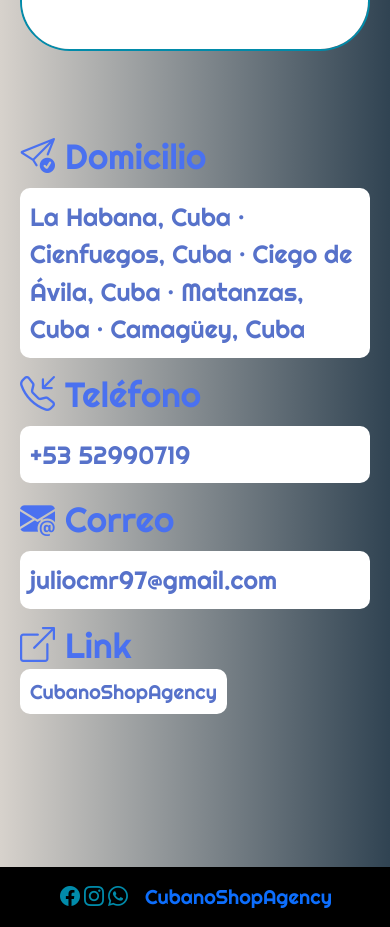
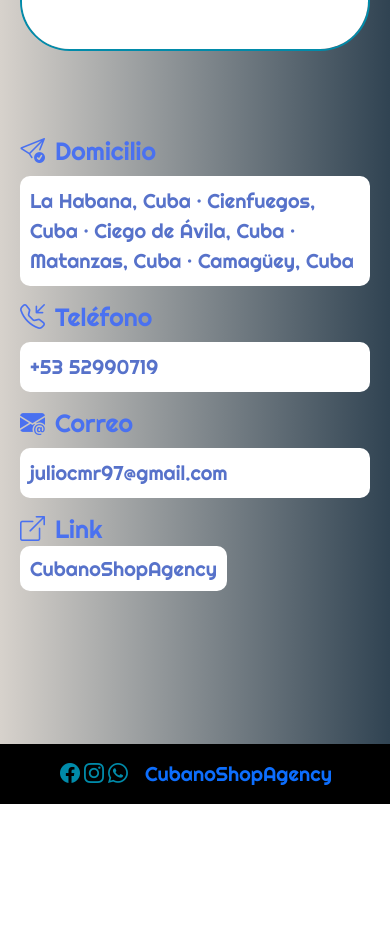
Before and after one commit to Julioc9712/TiendaReact, a React (Vite) app: page / in a window 390 px wide. Shown: the part 1269-2196 px from the top of the page. After the commit the page ends 2073 px from the top, so only its background shows below. Built offline with nearby package versions, Linux system fonts and the light colour scheme.

Commit message:
Update About.css

```diff
--- a/src/components/About/About.css
+++ b/src/components/About/About.css
@@ -138,10 +138,10 @@
         width: 350px;
     }
     .info h2{
-        font-size: 35px;
+        font-size: 25px;
     }
     .info p{
-        font-size: 25px;
+        font-size: 20px;
     }
     .contenedor-acerca p{
         height: 170px;
```
